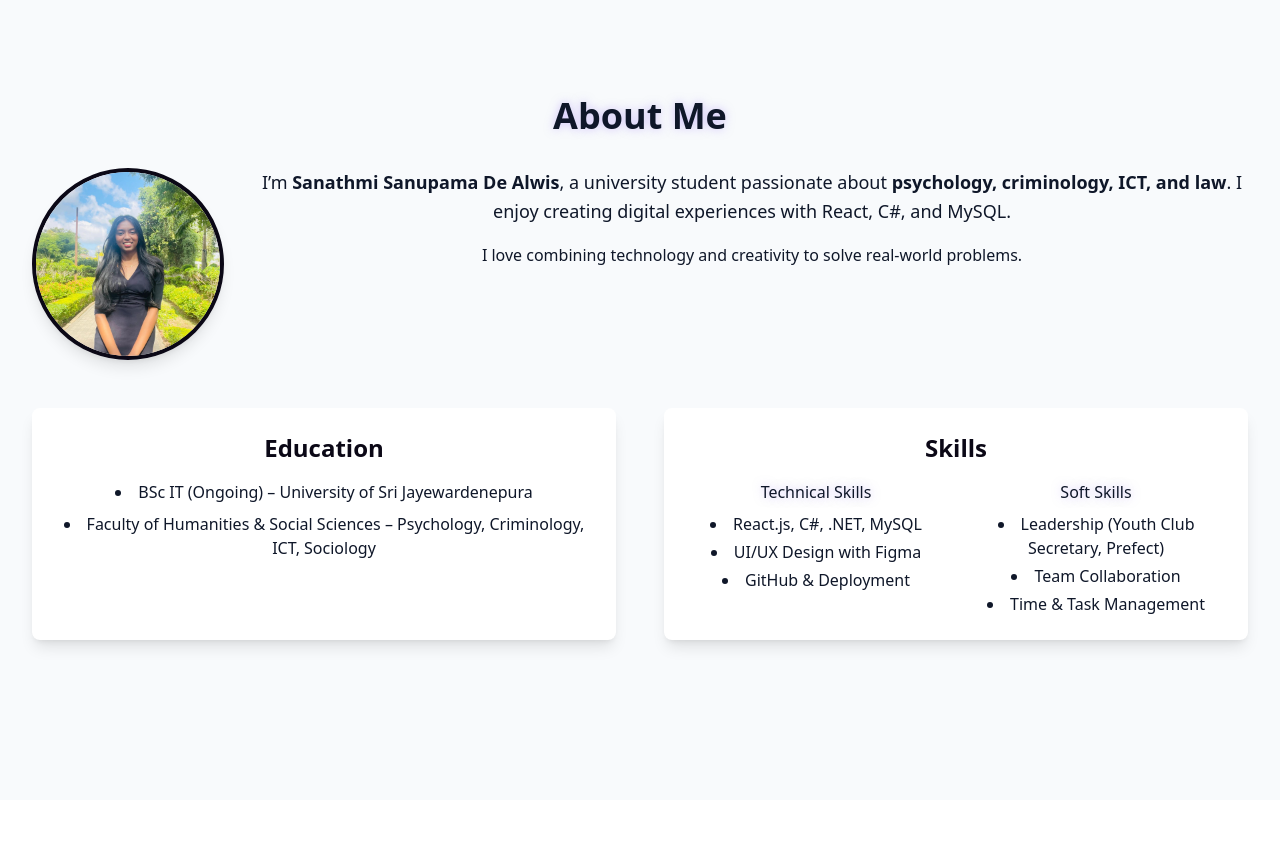
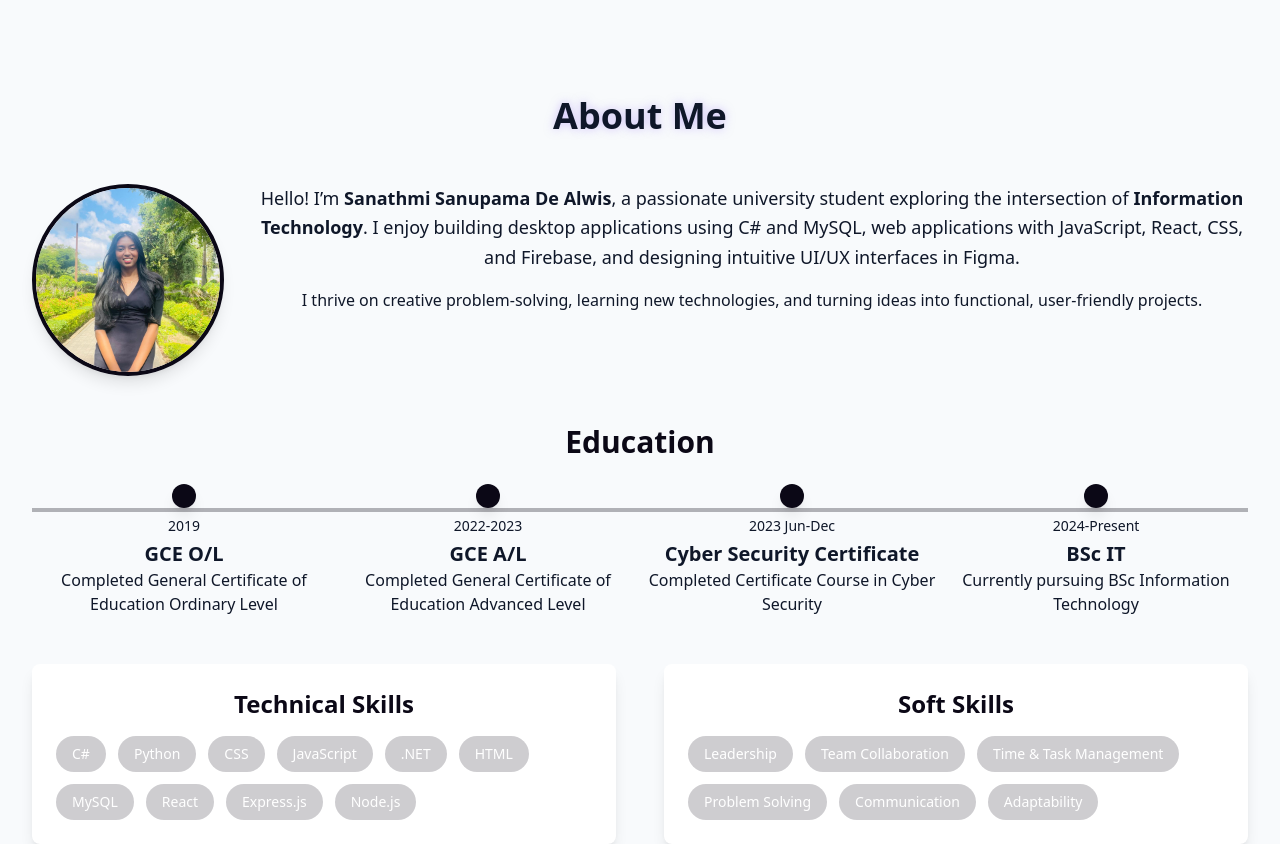
Before and after one commit to ICT-Courses/ict2233-ca-02-sanathmi21, a React (Vite) app in the folder portfolio/: page /about in a window 1280 px wide. Before the commit the page ends 800 px from the top, so only its background shows below. Built offline with nearby package versions, Linux system fonts and the light colour scheme.

Commit message:
created about page in modern way

```diff
--- a/portfolio/src/pages/About.jsx
+++ b/portfolio/src/pages/About.jsx
@@ -3,7 +3,7 @@ export const About = () => {
   return (
     <div className="min-h-screen bg-background text-foreground pt-24 container">
       {/* Section Title */}
-      <h2 className="text-4xl font-bold mb-8 text-glow text-center">
+      <h2 className="text-4xl font-bold mb-12 text-glow text-center">
         About Me
       </h2>
 
@@ -16,53 +16,81 @@ export const About = () => {
         />
         <div className="flex-1">
           <p className="mb-4 text-lg leading-relaxed">
-            I’m <strong>Sanathmi Sanupama De Alwis</strong>, a university student passionate about
-            <strong> psychology, criminology, ICT, and law</strong>.
-            I enjoy creating digital experiences with React, C#, and MySQL.
+            Hello! I’m <strong>Sanathmi Sanupama De Alwis</strong>, a passionate university student
+            exploring the intersection of
+            <strong> Information Technology</strong>.
+            I enjoy building desktop applications using C# and MySQL,
+            web applications with JavaScript, React, CSS, and Firebase,
+            and designing intuitive UI/UX interfaces in Figma.
           </p>
           <p className="mb-4 text-muted-foreground">
-            I love combining technology and creativity to solve real-world problems.
+            I thrive on creative problem-solving,
+            learning new technologies, and turning ideas into functional,
+            user-friendly projects.
           </p>
         </div>
       </div>
 
-      {/* Education + Skills */}
-      <div className="grid md:grid-cols-2 gap-12">
-        {/* Education */}
-        <div className="p-6 rounded-lg bg-card shadow-lg hover:shadow-xl transition-shadow duration-300">
-          <h3 className="text-2xl font-semibold mb-4 text-primary">Education</h3>
-          <ul className="list-disc list-inside text-foreground space-y-2">
-            <li>BSc IT (Ongoing) – University of Sri Jayewardenepura</li>
-            <li>Faculty of Humanities & Social Sciences – Psychology, Criminology, ICT, Sociology</li>
-          </ul>
+      {/* Horizontal Education Roadmap */}
+      <div className="mb-12">
+        <h3 className="text-3xl font-semibold mb-6 text-primary text-center">Education</h3>
+
+        <div className="flex flex-col md:flex-row items-center justify-between gap-12 md:gap-0 relative">
+          {/* Horizontal line */}
+          <div className="hidden md:block absolute top-6 left-0 w-full h-1 bg-primary/30 z-0"></div>
+
+          <TimelineItem year="2019" title="GCE O/L" description="Completed General Certificate of Education Ordinary Level" />
+          <TimelineItem year="2022-2023" title="GCE A/L" description="Completed General Certificate of Education Advanced Level" />
+          <TimelineItem year="2023 Jun-Dec" title="Cyber Security Certificate" description="Completed Certificate Course in Cyber Security" />
+          <TimelineItem year="2024-Present" title="BSc IT" description="Currently pursuing BSc Information Technology" />
+        </div>
       </div>
 
       {/* Skills */}
+<div className="grid md:grid-cols-2 gap-12">
+  {/* Technical Skills */}
   <div className="p-6 rounded-lg bg-card shadow-lg hover:shadow-xl transition-shadow duration-300">
-          <h3 className="text-2xl font-semibold mb-4 text-primary">Skills</h3>
-          <div className="grid grid-cols-1 md:grid-cols-2 gap-6">
-            {/* Technical Skills */}
-            <div>
-              <h4 className="font-medium mb-2 text-glow">Technical Skills</h4>
-              <ul className="list-disc list-inside space-y-1">
-                <li>React.js, C#, .NET, MySQL</li>
-                <li>UI/UX Design with Figma</li>
-                <li>GitHub & Deployment</li>
-              </ul>
+    <h3 className="text-2xl font-semibold mb-4 text-primary">Technical Skills</h3>
+    <div className="flex flex-wrap gap-3">
+      {["C#", "Python", "CSS", "JavaScript", ".NET", "HTML", "MySQL", "React", "Express.js", "Node.js"].map((skill) => (
+        <span
+          key={skill}
+          className="px-4 py-2 bg-primary/20 text-white font-medium rounded-full text-sm hover:bg-primary/40 transition-colors duration-300"
+        >
+          {skill}
+        </span>
+      ))}
+    </div>
   </div>
 
   {/* Soft Skills */}
-            <div>
-              <h4 className="font-medium mb-2 text-glow">Soft Skills</h4>
-              <ul className="list-disc list-inside space-y-1">
-                <li>Leadership (Youth Club Secretary, Prefect)</li>
-                <li>Team Collaboration</li>
-                <li>Time & Task Management</li>
-              </ul>
+<div className="p-6 rounded-lg bg-card shadow-lg hover:shadow-xl transition-shadow duration-300">
+  <h3 className="text-2xl font-semibold mb-4 text-primary">Soft Skills</h3>
+  <div className="flex flex-wrap gap-3">
+    {["Leadership", "Team Collaboration", "Time & Task Management", "Problem Solving", "Communication", "Adaptability"].map((skill) => (
+      <span
+        key={skill}
+        className="px-4 py-2 bg-primary/20 text-white font-medium rounded-full text-sm hover:bg-primary/40 transition-colors duration-300"
+      >
+        {skill}
+      </span>
+    ))}
   </div>
 </div>
+
 </div>
-      </div>
+
     </div>
   );
 };
+
+// TimelineItem Component
+const TimelineItem = ({ year, title, description }) => (
+  <div className="flex flex-col items-center relative z-10">
+    {/* Circle marker */}
+    <div className="w-6 h-6 bg-primary rounded-full shadow-lg mb-2 z-10"></div>
+    <p className="text-sm text-muted-foreground mb-1 text-center">{year}</p>
+    <h4 className="text-xl font-semibold text-center">{title}</h4>
+    <p className="text-center text-foreground max-w-xs">{description}</p>
+  </div>
+);
```
Lines whose indentation alone changed are shown as unchanged.
